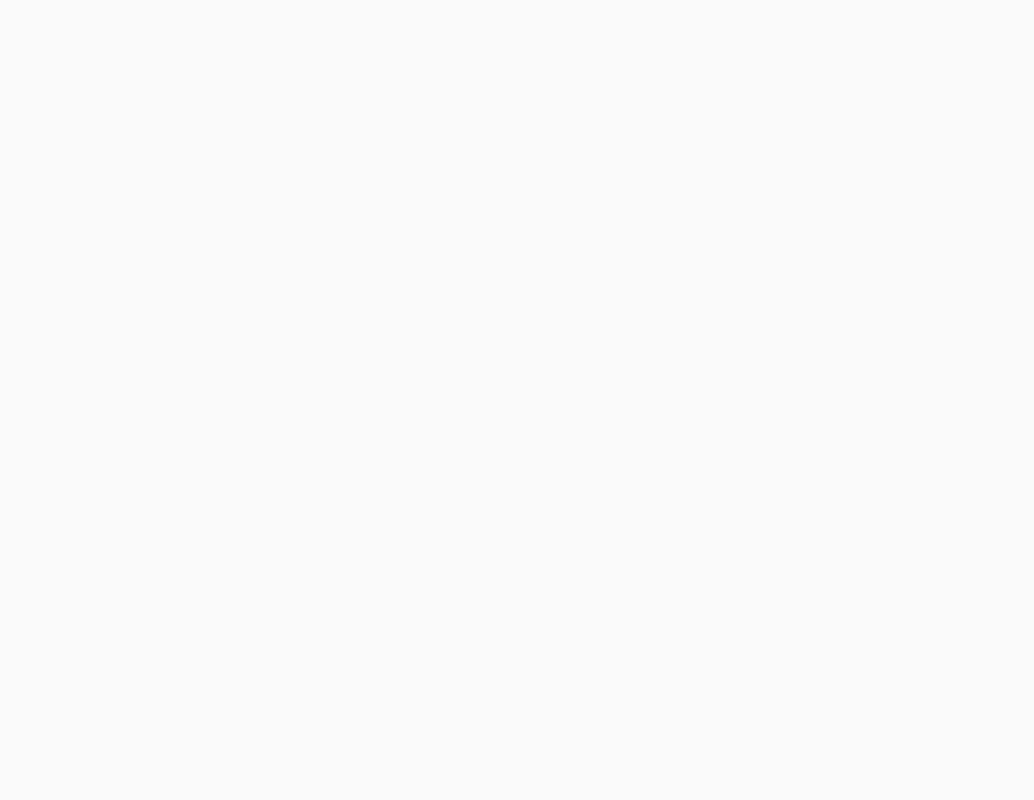
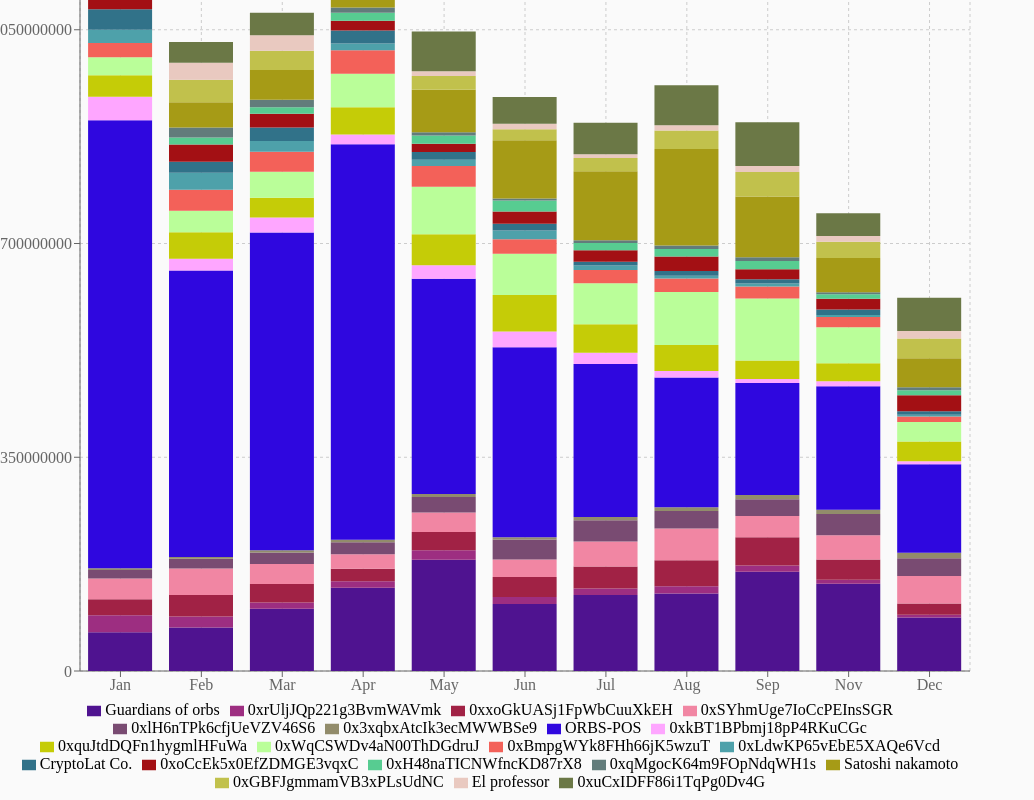
Before and after one commit to orbs-network/orbs-token-explorer, a React app: page /token-dist in a window 1280 px wide. Shown: the part 286-1086 px from the top of the page, without its empty margins (0-1034 px from the left). Before the commit the page ends 800 px from the top, so only its background shows below. Built offline with nearby package versions, Linux system fonts and the light colour scheme; the HTML template or start-up script is replaced by a standard one.

Commit message:
Adds a POC UI for the token holders charts

```diff
--- a/package.json
+++ b/package.json
@@ -60,6 +60,8 @@
     "express": "^4.16.4",
     "find-up": "^3.0.0",
     "pg": "^7.12.1",
+    "recharts": "^1.8.5",
+    "styled-components": "^4.4.0",
     "tslib": "^1.9.3",
     "winston": "^3.2.1",
     "winston-transport-rollbar": "^2.4.0"
@@ -86,6 +88,7 @@
     "@types/node": "^10.12.18",
     "@types/puppeteer": "^1.11.1",
     "@types/react": "^16.7.18",
+    "@types/recharts": "^1.8.0",
     "@types/semver": "^6.0.0",
     "@types/socket.io": "^2.1.2",
     "@types/socket.io-client": "^1.4.32",
--- a/src/client/App.tsx
+++ b/src/client/App.tsx
@@ -10,6 +10,7 @@ import * as React from 'react';
 import { withRouter } from 'react-router';
 import { Route, Switch } from 'react-router-dom';
 import { Home } from './components/Home';
+import {TokenOverview} from './pages/TokenOverview/TokenOverview';
 
 interface IProps {
   location?: any;
@@ -26,7 +27,7 @@ const AppImpl = ({ location }: IProps) => {
       <Route
         exact
         path='/token-dist'
-        component={Home}
+        component={TokenOverview}
       />
     </Switch>
   );
--- /dev/null
+++ b/src/client/pages/TokenOverview/TokenOverview.tsx
@@ -0,0 +1,139 @@
+/* tslint:disable:variable-name */
+import React from 'react';
+
+import {Bar, BarChart, CartesianGrid, Legend, Tooltip, XAxis, YAxis} from 'recharts';
+
+const months = ['Jan', 'Feb', 'Mar', 'Apr', 'May', 'Jun', 'Jul', 'Aug', 'Sep', 'Nov', 'Dec'];
+// const topHolders = Array(20).fill('').map(() => buildTokenHolder(1000));
+
+const MILLION = 1_000_000;
+
+const topHolders = [
+    buildTokenHolder(124 * MILLION, 'Guardians of orbs'),
+    buildTokenHolder(50 * MILLION),
+    buildTokenHolder(27 * MILLION),
+    buildTokenHolder(35 * MILLION),
+    buildTokenHolder(10 * MILLION),
+    buildTokenHolder(5 * MILLION),
+    buildTokenHolder(700 * MILLION, 'ORBS-POS'),
+    buildTokenHolder(43 * MILLION),
+    buildTokenHolder(52 * MILLION),
+    buildTokenHolder(35 * MILLION),
+    buildTokenHolder(35 * MILLION),
+    buildTokenHolder(35 * MILLION),
+    buildTokenHolder(35 * MILLION, 'CryptoLat Co.'),
+    buildTokenHolder(35 * MILLION),
+    buildTokenHolder(15 * MILLION),
+    buildTokenHolder(35 * MILLION),
+    buildTokenHolder(40 * MILLION, 'Satoshi nakamoto'),
+    buildTokenHolder(35 * MILLION),
+    buildTokenHolder(35 * MILLION, 'El professor'),
+    buildTokenHolder(25 * MILLION),
+];
+
+const ADDRESS_LENGTH = 20;
+
+function buildTokenHolder(tokens: number, name?: string) {
+    const generatedAddress = `0x${makeid(20)}`;
+
+    const displayName = name ? name : generatedAddress;
+
+    return {
+        address: generatedAddress,
+        name,
+        tokens,
+        displayName,
+    };
+}
+
+function makeid(length) {
+    let result           = '';
+    const characters       = 'ABCDEFGHIJKLMNOPQRSTUVWXYZabcdefghijklmnopqrstuvwxyz0123456789';
+    const charactersLength = characters.length;
+    for ( let i = 0; i < length; i++ ) {
+        // result += characters.charAt(Math.floor(Math.random() * charactersLength));
+        result += characters[(Math.floor(Math.random() * charactersLength))];
+    }
+
+    return result;
+}
+
+function buildDemoData() {
+    const demoData = months.map(month => {
+        const holdersObject = {};
+
+        topHolders.forEach(holder => {
+           // Update amount
+            const monthlyChange = Math.random() + 0.5;
+            holder.tokens *= monthlyChange;
+            holder.tokens = Math.floor(holder.tokens);
+
+            holdersObject[holder.displayName] = holder.tokens;
+        });
+
+        return {
+            month,
+            ...holdersObject,
+        };
+    });
+
+    return demoData;
+}
+
+const data = [
+    {
+        month: 'Jan', uv: 4000, pv: 2400, amt: 2400,
+    },
+    {
+        month: 'Feb', uv: 3000, pv: 1398, amt: 2210,
+    },
+    {
+        month: 'Mar', uv: 2000, pv: 9800, amt: 2290,
+    },
+    {
+        month: 'Apr', uv: 2780, pv: 3908, amt: 2000,
+    },
+    {
+        month: 'May', uv: 1890, pv: 4800, amt: 2181,
+    },
+    {
+        month: 'Jun', uv: 2390, pv: 3800, amt: 2500,
+    },
+    {
+        month: 'Jul', uv: 3490, pv: 4300, amt: 2100,
+    },
+];
+
+const generatedDemoData = buildDemoData();
+
+console.log(generatedDemoData);
+
+const generateHexColor = () => '#'+ Math.floor(Math.random()*16777215).toString(16);
+
+
+export const TokenOverview = () => {
+    return (
+        <div>
+
+            Token Overview
+            <BarChart
+                width={1000}
+                height={1000}
+                data={generatedDemoData}
+                margin={{
+                    top: 20, right: 30, left: 20, bottom: 5,
+                }}
+            >
+                <CartesianGrid strokeDasharray='3 3' />
+                <XAxis dataKey='month' />
+                <YAxis />
+                <Tooltip />
+                <Legend />
+
+                {topHolders.map((topHolder, index) => {
+                    return <Bar key={topHolder.displayName} dataKey={topHolder.displayName} stackId='a' fill={generateHexColor()} />
+                })}
+            </BarChart>
+        </div>
+    );
+};
```
Also changed, not shown: 1 other file (tests, documents, lock files or other folders).
